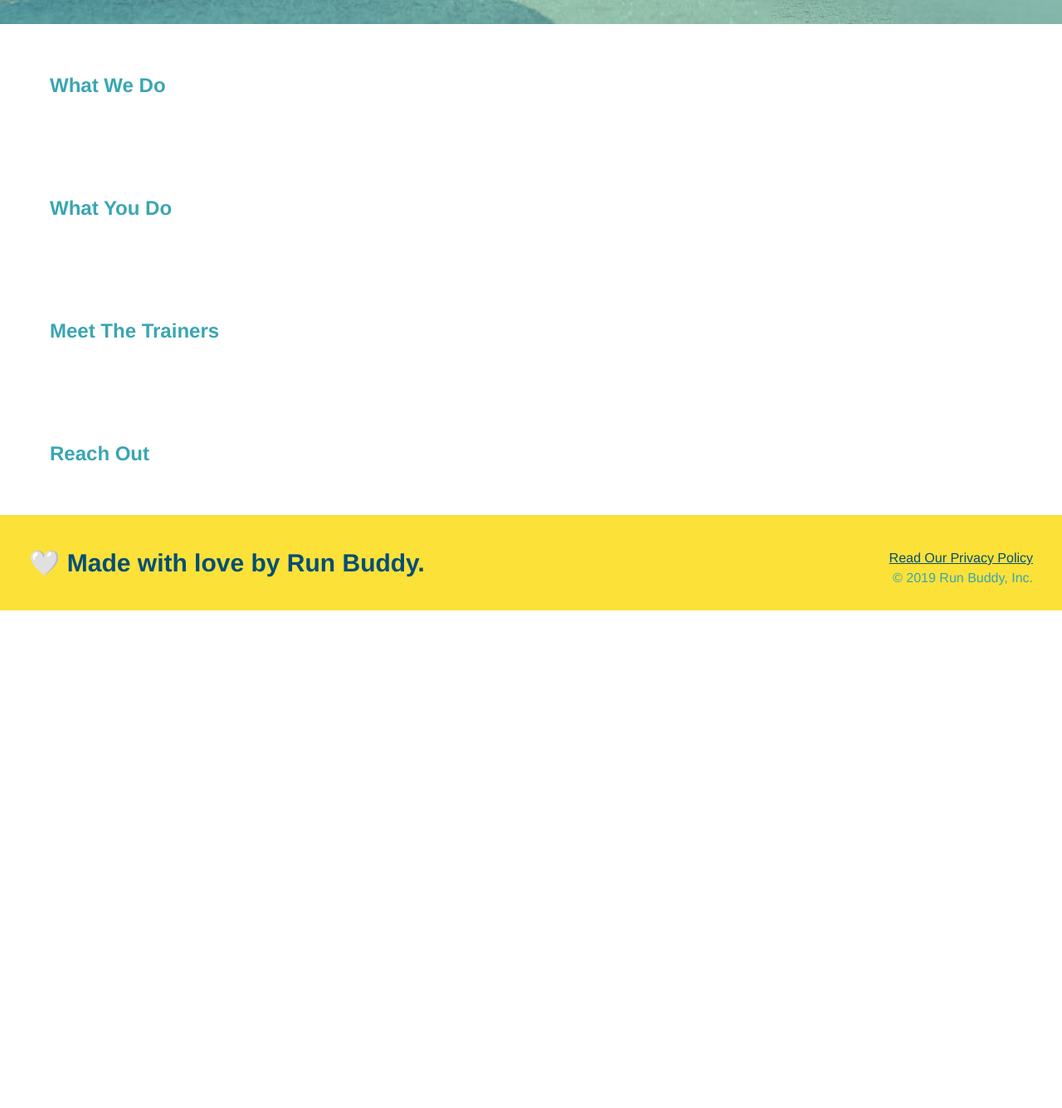
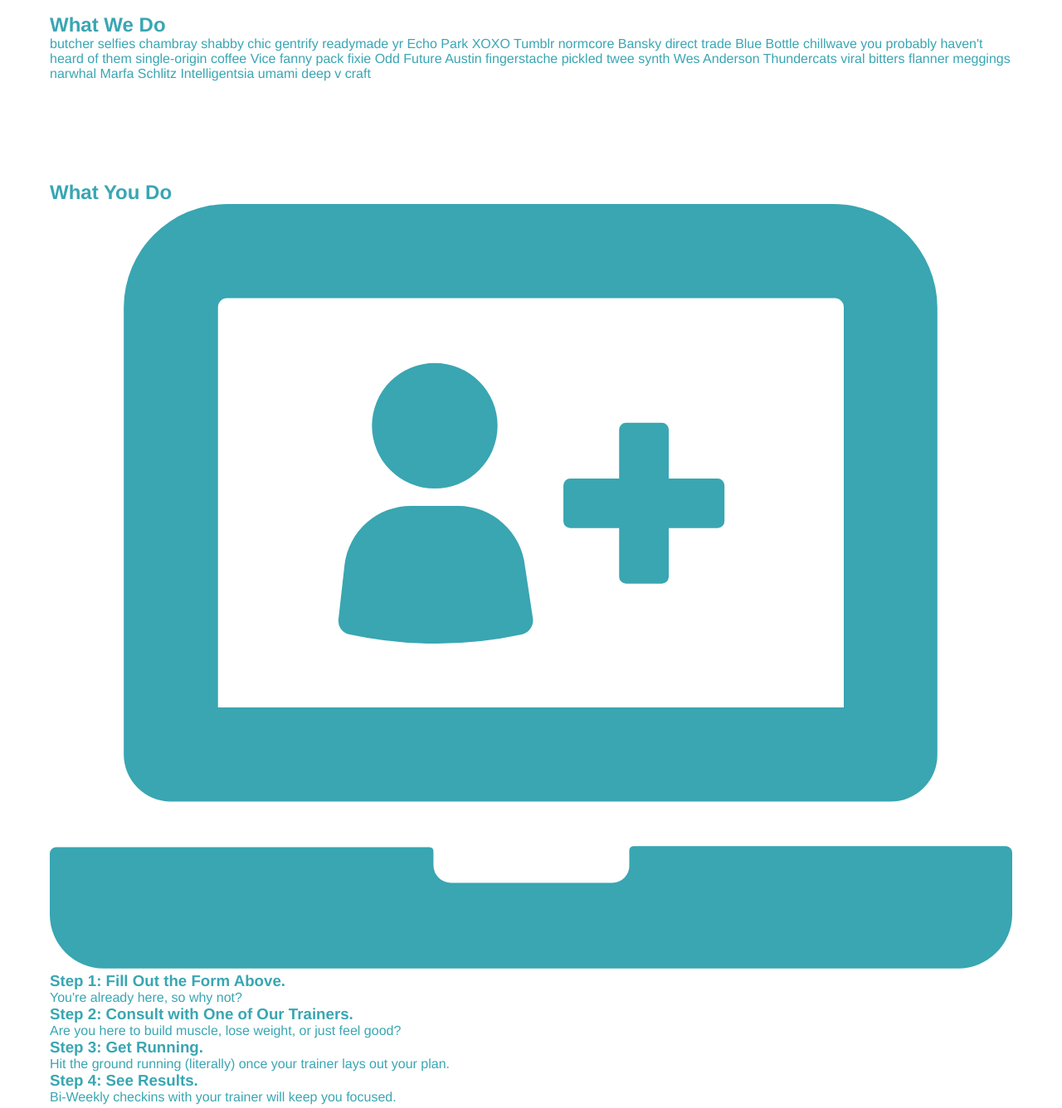
Before and after one commit to joshgreiff/run-buddy, a plain HTML site: page index.html in a window 1280 px wide. Shown: the part 726-2062 px from the top of the page at 83% size. Before the commit the page ends 1462 px from the top, so only its background shows below. Drawn offline with Linux system fonts and the light colour scheme.

Commit message:
add what you do icons

```diff
--- a/index.html
+++ b/index.html
@@ -11,7 +11,7 @@
     <body>
         <!-- navigation -->
         <header>
-            <h1 style="color: blue; font-size: 100px;">
+            <h1 style="color: blue;">
                 <a href="/">RUN BUDDY</a>
             </h1>
 
@@ -70,22 +70,49 @@
         </section>
         <!-- end hero -->
         <!-- "what we do" section -->
-        <section>
+        <section id="what-we-do">
                 <h2>What We Do</h2>
+                <p>
+                    butcher selfies chambray shabby chic gentrify readymade yr Echo Park XOXO Tumblr normcore Bansky direct trade Blue Bottle chillwave you probably haven't heard of them single-origin coffee Vice fanny pack fixie Odd Future Austin fingerstache pickled twee synth Wes Anderson Thundercats viral bitters flanner meggings narwhal Marfa Schlitz Intelligentsia umami deep v craft
+                </p>
         </section>
 
         <!-- "what you do" section -->
-        <section>
+        <section id="what-you-do">
             <h2>What You Do</h2>
+
+            <div>
+                <img src="./assets/images/step-1.svg" alt=""/>
+                <h3>Step 1: Fill Out the Form Above.</h3>
+                <p>You're already here, so why not?</p>
+            </div>
+
+            <div>
+                <img= src="./assets/images/step-2.svg" alt=""/>
+                <h3>Step 2: Consult with One of Our Trainers.</h3>
+                <p>Are you here to build muscle, lose weight, or just feel good?</p>
+            </div>
+
+            <div>
+                <img= src="assets/images/step-3.svg" alt=""/>
+                <h3>Step 3: Get Running.</h3>
+                <p>Hit the ground running (literally) once your trainer lays out your plan.</p>
+            </div>
+
+            <div>
+                <img= src="assets/images/step-4.svg" alt=""/>
+                <h3>Step 4: See Results.</h3>
+                <p>Bi-Weekly checkins with your trainer will keep you focused.</p>
+            </div>
         </section>
 
         <!-- "meet the trainers" section -->
-        <section>
+        <section id="your-trainers">
             <h2>Meet The Trainers</h2>
         </section>
 
         <!-- "reach out" section -->
-        <section>
+        <section id="reach-out">
             <h2>Reach Out</h2>
         </section>
 
```
Also changed, not shown: assets/images/step-1.svg (added), assets/images/step-2.svg (added), assets/images/step-3.svg (added), assets/images/step-4.svg (added).
